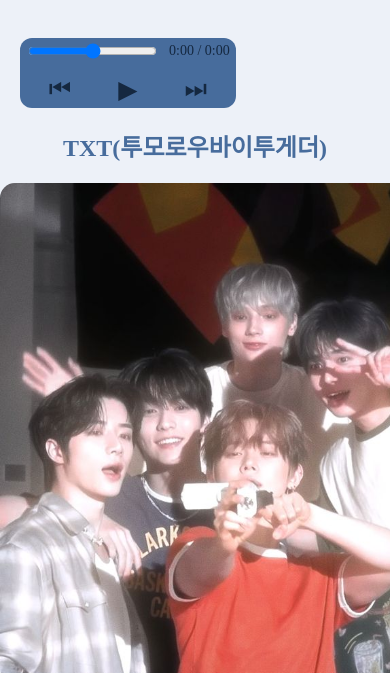
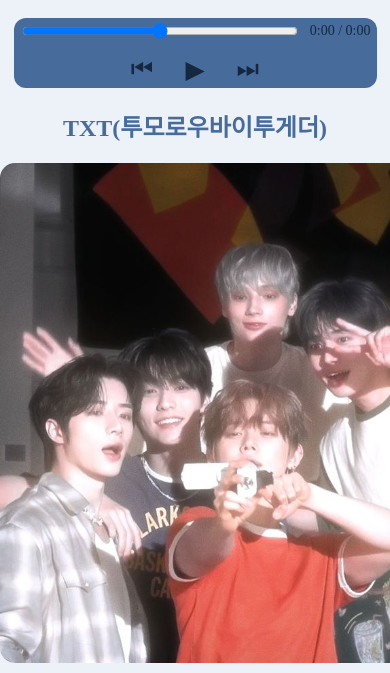
Before and after one commit to shadowshi012h-lang/Sarang-s-TXT-website, a plain HTML site: page index.html in a window 390 px wide. Shown: the part 134-807 px from the top of the page. Drawn offline with Linux system fonts and the light colour scheme.

Commit message:
Update index.css

```diff
--- a/index.css
+++ b/index.css
@@ -191,9 +191,18 @@ p {
     align-items: center;
     gap: 10px;
 }
+@media (max-width: 768px) {
+    .music-player {
+        width: 90%;
+        margin: 20px auto;
+        display: block;
+    }
 
-.progress-container {
-    display: flex;
-    align-items: center;
-    gap: 10px;
+    .music-controls {
+        gap: 20px;
+    }
+
+    #progress {
+        max-width: 100%;
+    }
 }
```
